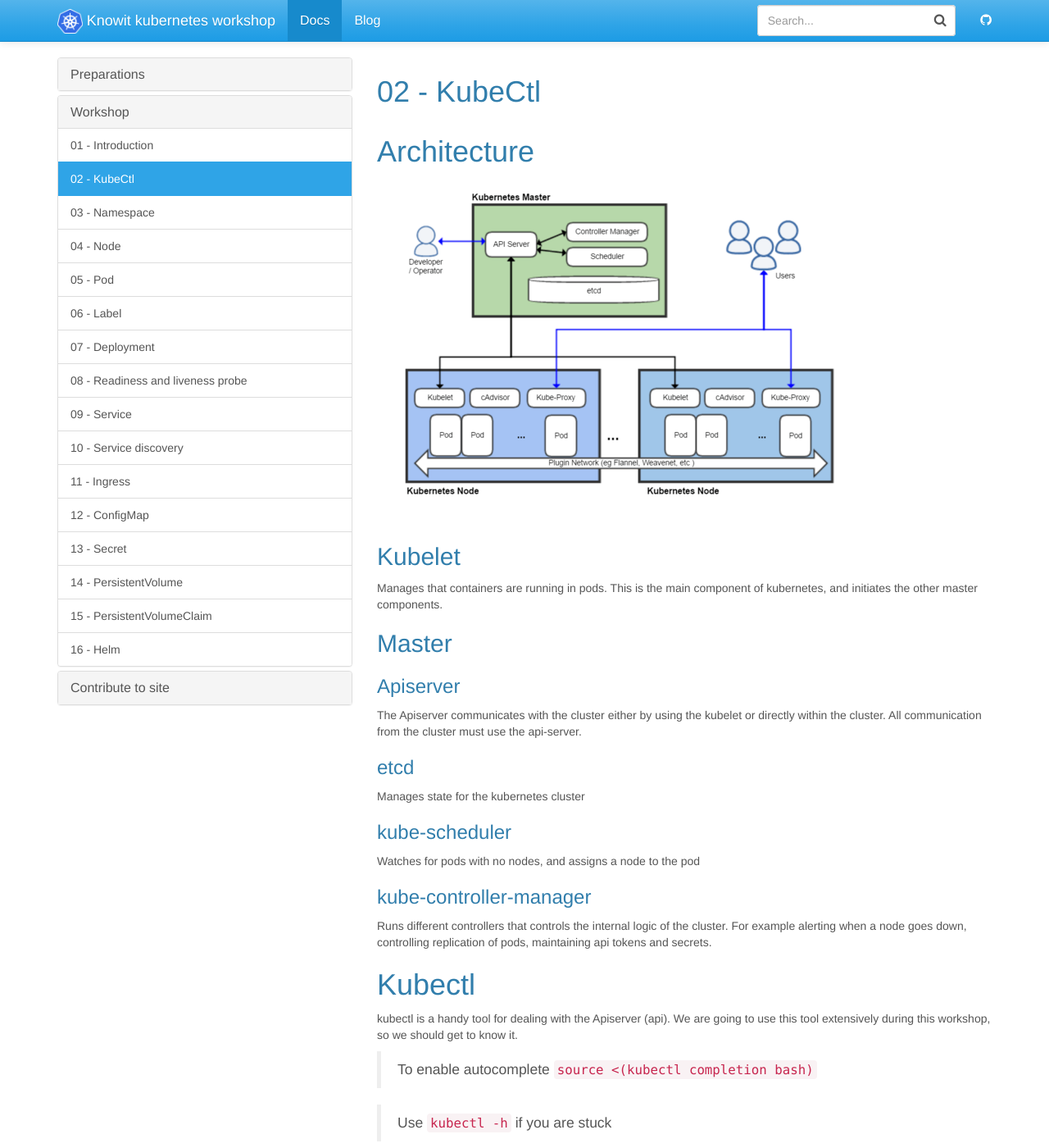
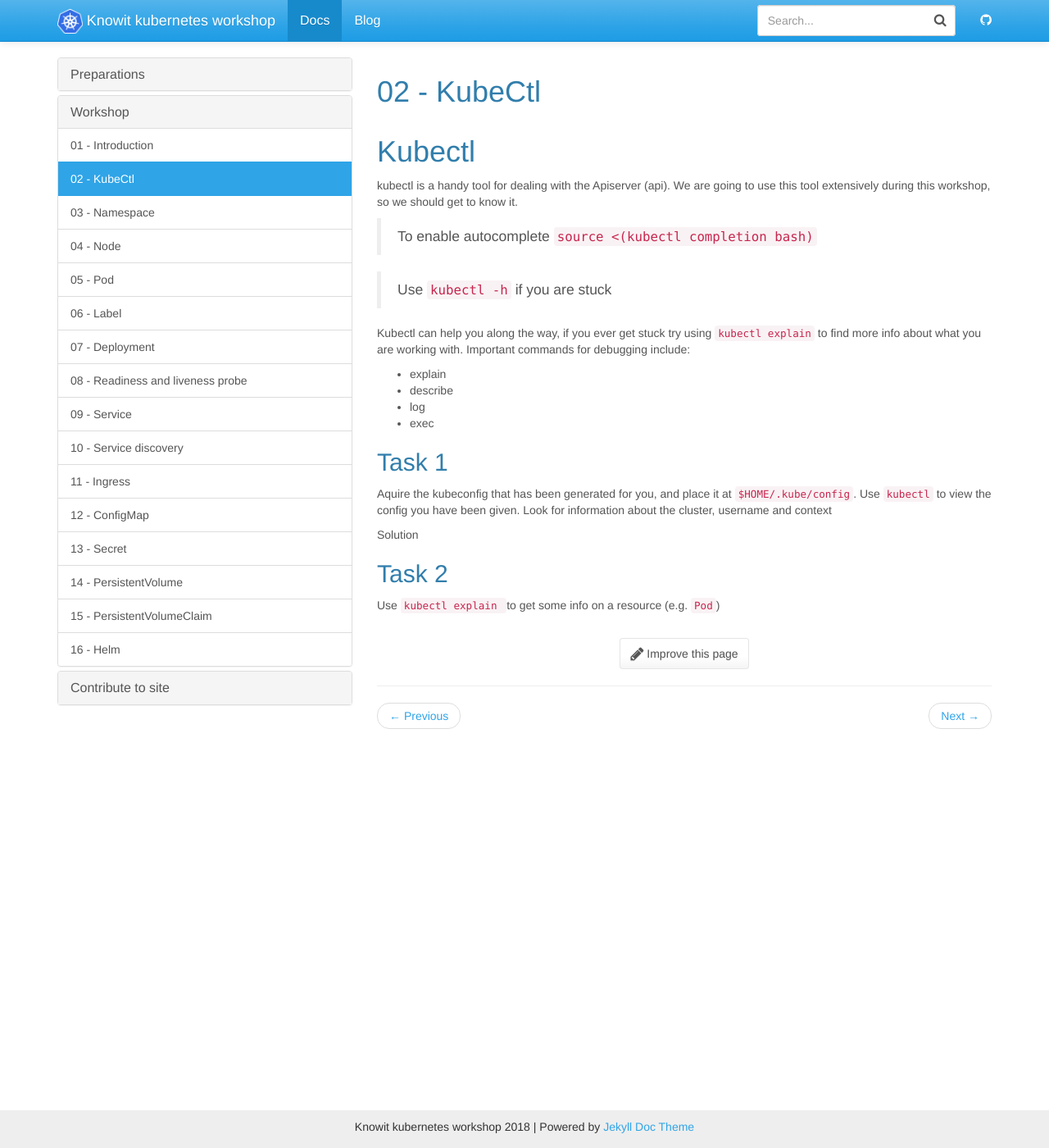
Before and after one commit to knowit/kubernetes-workshop, a Jekyll site: the page built from docs/_docs/workshop/02-kubectl.md, in a window 1280 px wide and 1400 px high. Shown: the whole window at 82% size. Built offline with Jekyll 4.4.1, drawn with Linux system fonts in a browser that asks for light colours; nearby versions of some CDN libraries; some of the changed text lies outside the part shown.

Commit message:
removed arch. fix typo

```diff
--- a/docs/_docs/workshop/02-kubectl.md
+++ b/docs/_docs/workshop/02-kubectl.md
@@ -2,30 +2,6 @@
 title: 02 - KubeCtl
 permalink: /docs/02-kubectl/
 ---
-
-# Architecture
-![Kubernetes architecture]({{ "/assets/img/k8s-architecture.png" | relative_url }})
-
-## Kubelet
-Manages that containers are running in pods. This is the main component of
- kubernetes, and initiates the other master components.
-
-## Master
-### Apiserver
-The Apiserver communicates with the cluster either by using the kubelet or
- directly within the cluster. All communication from the cluster must use the api-server.
-
-### etcd
-Manages state for the kubernetes cluster
-
-### kube-scheduler
-Watches for pods with no nodes, and assigns a node to the pod
-
-### kube-controller-manager
-
-Runs different controllers that controls the internal logic of the cluster.
-For example alerting when a node goes down, controlling replication of pods, maintaining api tokens and secrets.
-
 
 # Kubectl
 
@@ -48,7 +24,7 @@
 
 ## Task 1
 
-Aquire the kubeconfig that has been generated for you, and place it at `$HOME/.kube/config`. Use `kubectl` to view you have been given. Look for information about the cluster, username and context
+Aquire the kubeconfig that has been generated for you, and place it at `$HOME/.kube/config`. Use `kubectl` to view the config you have been given. Look for information about the cluster, username and context
 
 <details>
  <summary>Solution</summary>
```
